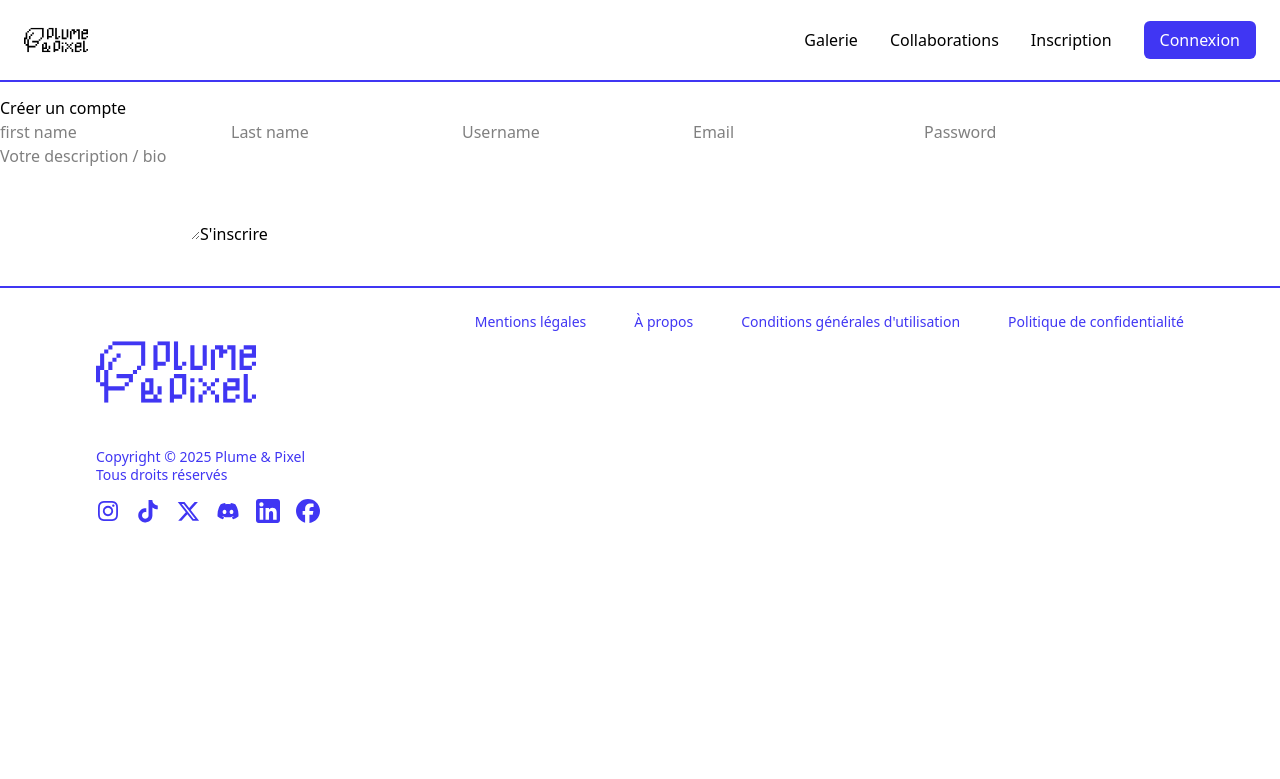
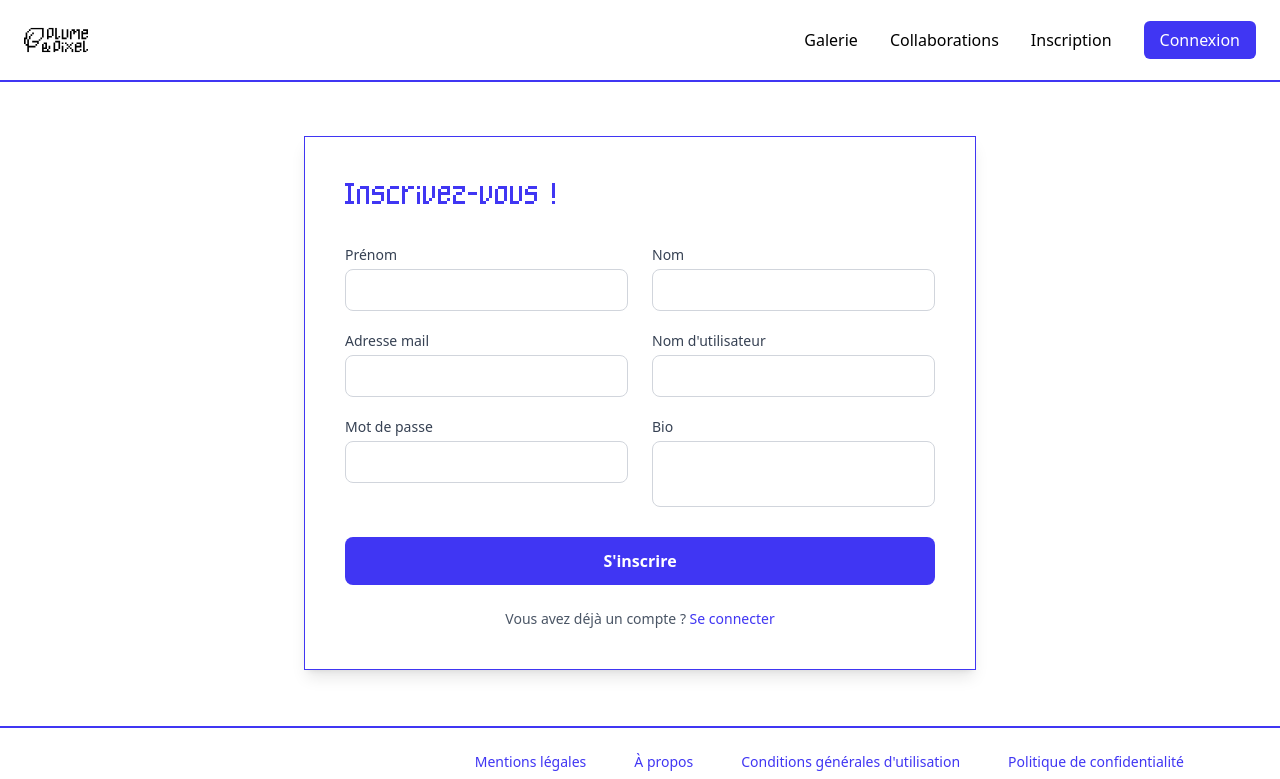
Before and after one commit to chloe-vincent03/projet_co-S5, a Vue app in the folder frontend/: page /register in a window 1280 px wide. Shown: the top 779 px of the page. Built offline with nearby package versions, Linux system fonts and the light colour scheme; no server answers.

Commit message:
feat(register) style page register

```diff
--- a/frontend/src/views/Register.vue
+++ b/frontend/src/views/Register.vue
@@ -1,70 +1,125 @@
 <template>
-  <div class="">
-    <div class="">
-      <h1 class="">Créer un compte</h1>
+  <div class="flex items-center justify-center px-8 py-10 lg:py-4 lg:pt-10">
 
-      <form @submit.prevent="registerUser" class="">
+    <div class="bg-white shadow-lg w-full
+      max-w-2xl p-6 lg:p-10
+      border border-blue-plumepixel">
+
+      <h1 class="text-3xl text-blue-plumepixel mb-8 font-[PlumePixel]">
+        Inscrivez-vous !
+      </h1>
+
+      <form @submit.prevent="registerUser" class="space-y-6">
+
+        <div class="grid grid-cols-1 lg:grid-cols-2 gap-6">
+
+          <div class="space-y-5">
+
+            <div>
+              <label class="block text-sm font-medium text-gray-700 mb-1">Prénom</label>
               <input
                 v-model="first_name"
                 type="text"
-          placeholder="first name"
-          class=""
                 required
+                class="w-full px-4 py-2 border border-gray-300 rounded-lg
+                  focus:ring-0 focus:ring-blue-plumepixel focus:border-blue-plumepixel outline-none"
               />
+            </div>
+
+            <div>
+              <label class="block text-sm font-medium text-gray-700 mb-1">Adresse mail</label>
+              <input
+                v-model="email"
+                type="email"
+                required
+                class="w-full px-4 py-2 border border-gray-300 rounded-lg
+                  focus:ring-0 focus:ring-blue-plumepixel focus:border-blue-plumepixel outline-none"
+              />
+            </div>
+
+            <div>
+              <label class="block text-sm font-medium text-gray-700 mb-1">
+                Mot de passe
+              </label>
+              <input
+                v-model="password"
+                type="password"
+                required
+                class="w-full px-4 py-2 border border-gray-300 rounded-lg
+                  focus:ring-0 focus:ring-blue-plumepixel focus:border-blue-plumepixel outline-none"
+              />
+            </div>
+
+          </div>
+
+          <div class="space-y-5">
+
+            <div>
+              <label class="block text-sm font-medium text-gray-700 mb-1">Nom</label>
               <input
                 v-model="last_name"
                 type="text"
-          placeholder="Last name"
-          class=""
                 required
+                class="w-full px-4 py-2 border border-gray-300 rounded-lg
+                  focus:ring-0 focus:ring-blue-plumepixel focus:border-blue-plumepixel outline-none"
               />
+            </div>
 
+            <div>
+              <label class="block text-sm font-medium text-gray-700 mb-1">Nom d'utilisateur</label>
               <input
                 v-model="username"
                 type="text"
-          placeholder="Username"
-          class=""
                 required
+                class="w-full px-4 py-2 border border-gray-300 rounded-lg
+                  focus:ring-0 focus:ring-blue-plumepixel focus:border-blue-plumepixel outline-none"
               />
+            </div>
 
-        <input
-          v-model="email"
-          type="email"
-          placeholder="Email"
-          class=""
-          required
-        />
-
-        <input
-          v-model="password"
-          type="password"
-          placeholder="Password"
-          class=""
-          required
-        />
+            <div>
+              <label class="block text-sm font-medium text-gray-700 mb-1">Bio</label>
               <textarea
                 v-model="bio"
-          placeholder="Votre description / bio"
-          rows="4"
-          class=""
+                rows="2"
+                class="w-full px-4 py-2 border border-gray-300 rounded-lg
+                  focus:ring-0 focus:ring-blue-plumepixel focus:border-blue-plumepixel outline-none resize-none"
               ></textarea>
+            </div>
 
-        <button class="">S'inscrire</button>
+          </div>
+
+        </div>
+
+        <p v-if="errorMessage" class="text-red-600 text-sm">{{ errorMessage }}</p>
+
+        <button
+          type="submit"
+          class="w-full bg-blue-plumepixel text-white font-semibold py-3 rounded-lg
+            hover:bg-blue-700 transition"
+        >
+          S'inscrire
+        </button>
+
       </form>
 
-      <p v-if="errorMessage" class="">
-        {{ errorMessage }}
+      <p class="text-center text-sm text-gray-600 mt-6">
+        Vous avez déjà un compte ?
+        <RouterLink to="/login" class="text-blue-plumepixel font-medium hover:underline">
+          Se connecter
+        </RouterLink>
       </p>
+
     </div>
   </div>
 </template>
 
+
 <script setup>
 import { ref } from "vue";
-import { useUserStore } from "../stores/user"; // IMPORTANT !
+import { useUserStore } from "../stores/user";
 import { useRouter } from "vue-router";
 
-const store = useUserStore(); // IMPORTANT !
+const store = useUserStore();
 const router = useRouter();
 
 const username = ref("");
```
Lines whose indentation alone changed are shown as unchanged.
